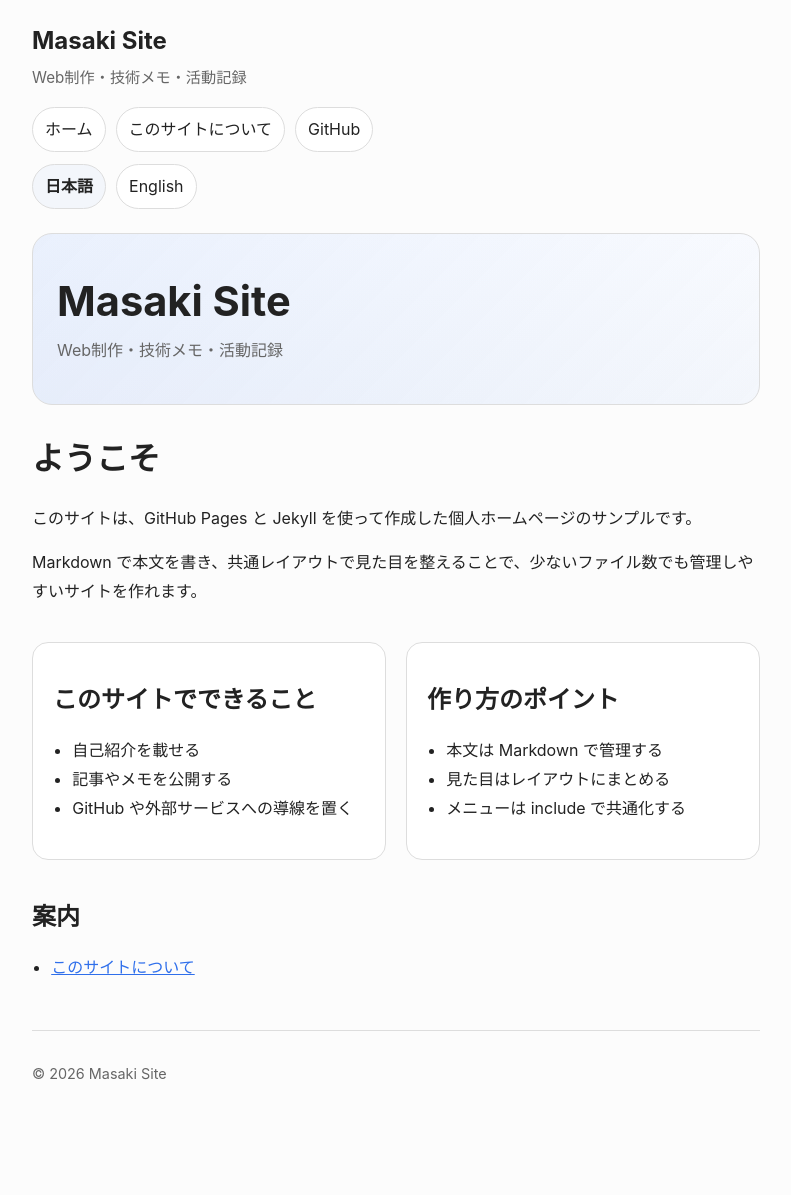
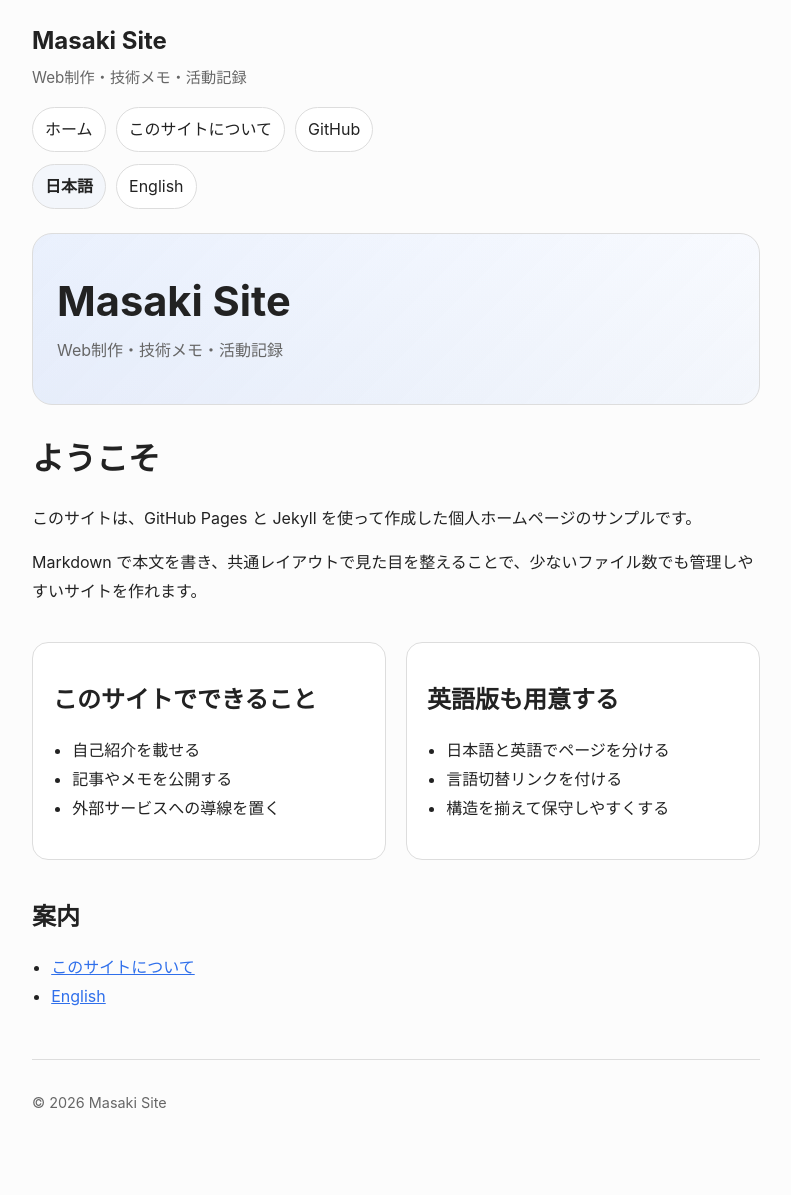
Before and after one commit to masakielastic/masakielastic.github.io, a Jekyll site: the page built from index.md, in a window 1280 px wide. Shown: the whole page, without its empty margins (244-1035 px from the left). Built offline with Jekyll 4.4.1, drawn with Linux system fonts in a browser that asks for light colours; before the commit the page ends 1166 px from its top, so only the background shows below that.

Commit message:
Update index.md

```diff
--- a/index.md
+++ b/index.md
@@ -1,7 +1,11 @@
 ---
 title: ホーム
-description: トップページ
+description: 日本語トップページ
+lang: ja
 permalink: /index.html
+en_url: /en/index.html
+hero_title: Masaki Site
+hero_text: Web制作・技術メモ・活動記録
 ---
 
 # ようこそ
@@ -16,16 +20,16 @@ Markdown で本文を書き、共通レイアウトで見た目を整えるこ
     <ul>
       <li>自己紹介を載せる</li>
       <li>記事やメモを公開する</li>
-      <li>GitHub や外部サービスへの導線を置く</li>
+      <li>外部サービスへの導線を置く</li>
     </ul>
   </section>
 
   <section class="card">
-    <h2>作り方のポイント</h2>
+    <h2>英語版も用意する</h2>
     <ul>
-      <li>本文は Markdown で管理する</li>
-      <li>見た目はレイアウトにまとめる</li>
-      <li>メニューは include で共通化する</li>
+      <li>日本語と英語でページを分ける</li>
+      <li>言語切替リンクを付ける</li>
+      <li>構造を揃えて保守しやすくする</li>
     </ul>
   </section>
 </div>
@@ -33,3 +37,4 @@ Markdown で本文を書き、共通レイアウトで見た目を整えるこ
 ## 案内
 
 - [このサイトについて](/about.html)
+- [English](/en/index.html)
```
